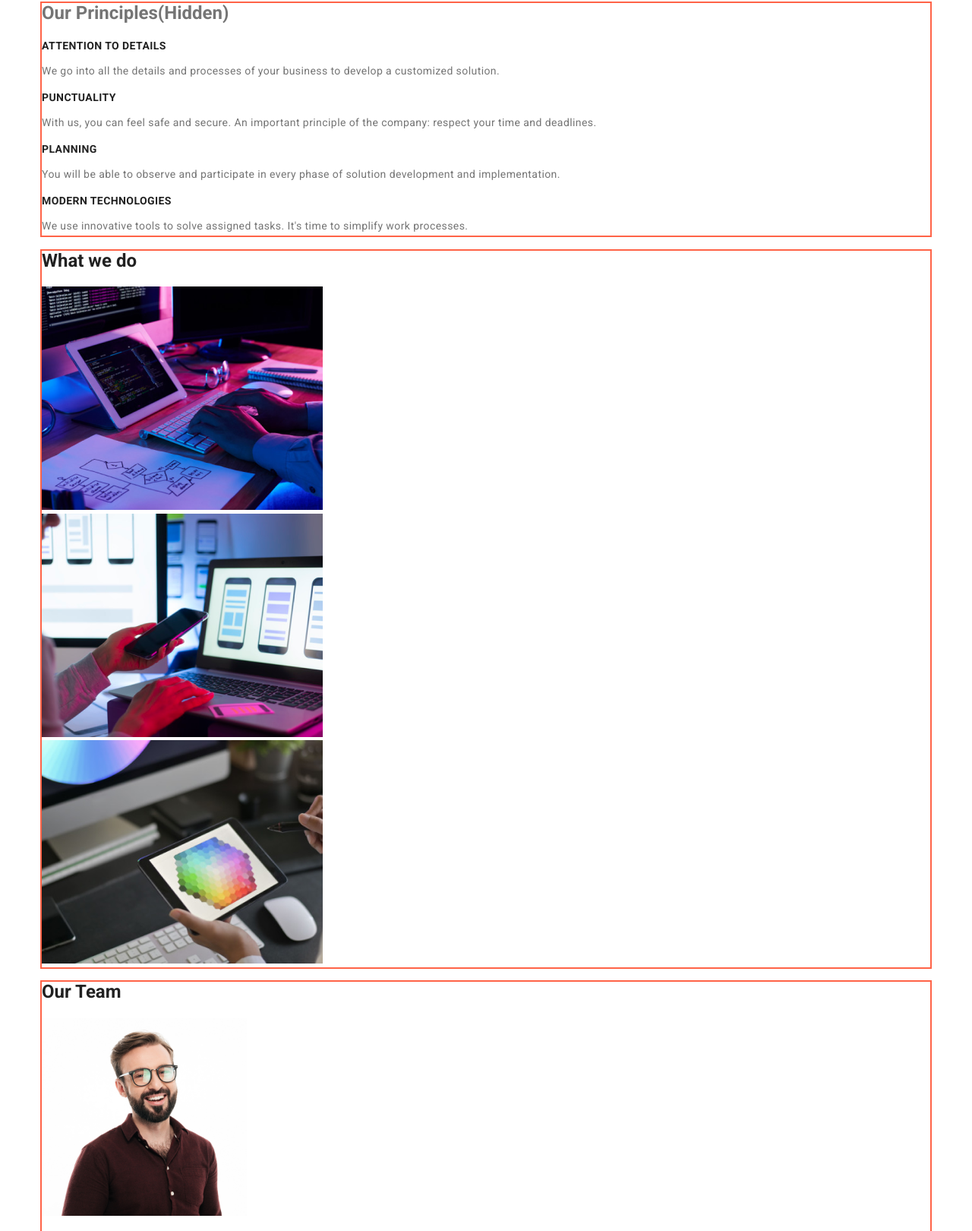
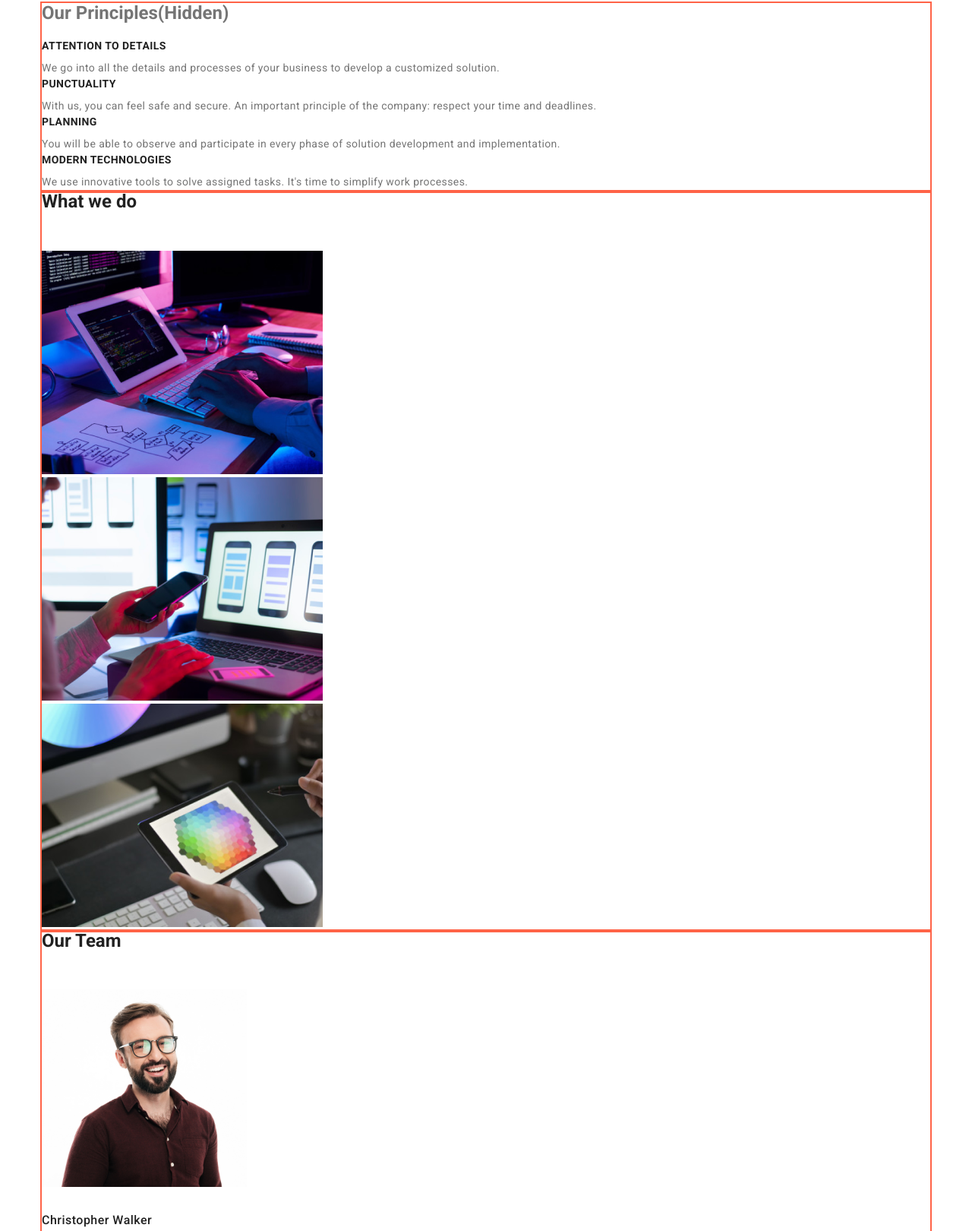
Before and after one commit to AndySanych/webstudio, a plain HTML site: page index.html in a window 1280 px wide. Shown: the part 337-1957 px from the top of the page at 76% size. Drawn offline with nearby package versions, Linux system fonts and the light colour scheme.

Commit message:
Refine typography and spacing for titles and descriptions
- Increase font-weight for 'principles-title' and adjust margins for clear visual hierarchy.
- Standardize font properties and spacing for 'principles-description', 'services-title', and 'team-title' to ensure consistency.
- Enhance visual separation of content by adjusting bottom margins for titles and images across sections.

```diff
--- a/css/main.css
+++ b/css/main.css
@@ -24,6 +24,8 @@
   font-size: 14px;
   letter-spacing: 0.03em;
   text-transform: uppercase;
+  margin-top: 0;
+  margin-bottom: 10px;
 }
 
 .principles-description {
@@ -31,4 +33,33 @@
   font-size: 14px;
   line-height: 171%;
   letter-spacing: 0.03em;
+  margin: 0;
 }
+
+/* What we do */
+.services-title {
+  margin-top: 0;
+  margin-bottom: 50px;
+}
+
+/* Our Team */
+.team-title {
+  margin-top: 0;
+  margin-bottom: 50px;
+}
+
+.team-img {
+    margin-bottom: 30px;
+}
+
+.card-title {
+    font-weight: 500;
+font-size: 16px;
+letter-spacing: 0.03em;
+    margin-top: 0;
+    margin-bottom: 10px;
+}
+
+.card-description {
+    margin: 0;
+}
```
